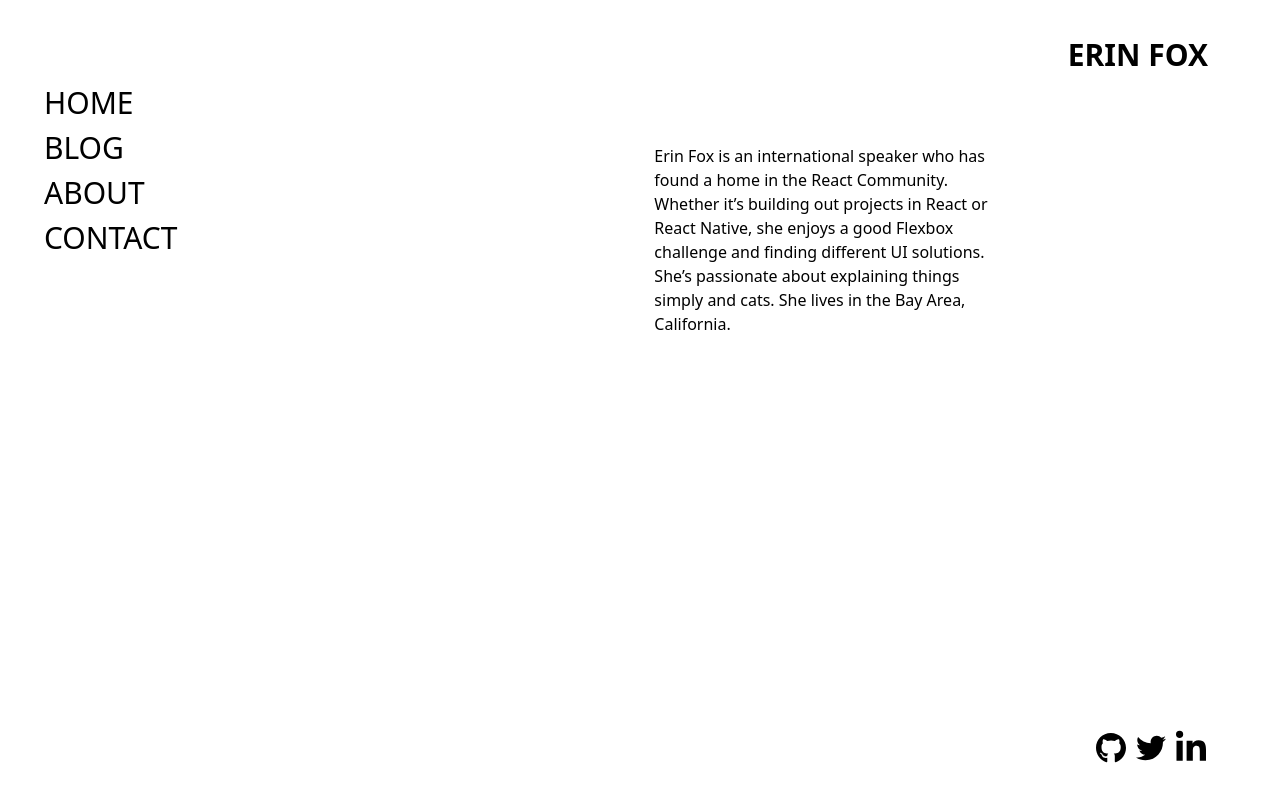
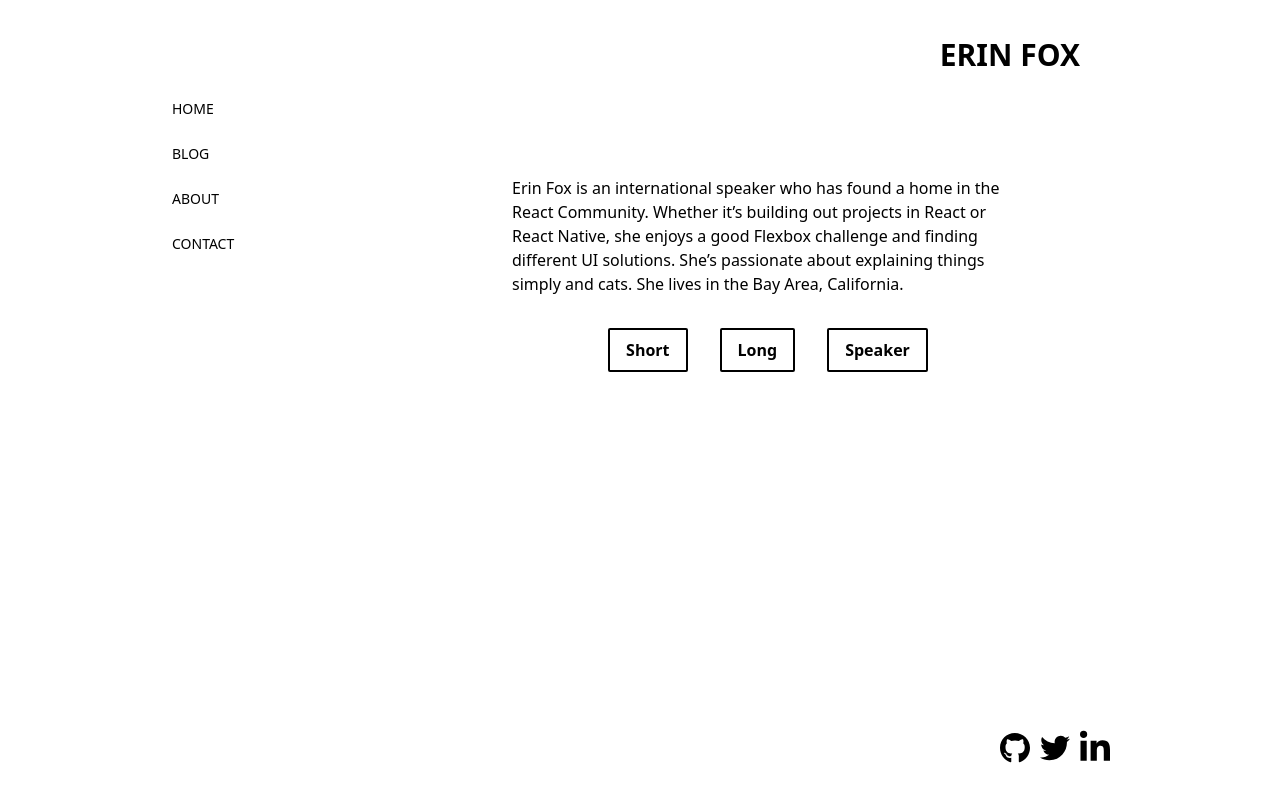
Before and after one commit to erinfox/erinfox-codes, a Gatsby site: page /about in a window 1280 px wide. Built offline with nearby package versions, Linux system fonts and the light colour scheme; Gatsby itself is replaced by a stand-in of ours.

Commit message:
about buttons

```diff
--- a/gatsby-config.js
+++ b/gatsby-config.js
@@ -46,7 +46,7 @@ module.exports = {
         background_color: `#663399`,
         theme_color: `#663399`,
         display: `minimal-ui`,
-        icon: `src/images/fox.png`, // This path is relative to the root of the site.
+        icon: `src/images/fox.png`,
       },
     },
     `gatsby-plugin-react-helmet`,
@@ -58,8 +58,12 @@ module.exports = {
         postCssPlugins: [require(`tailwindcss`)],
       },
     },
-    // this (optional) plugin enables Progressive Web App + Offline functionality
-    // To learn more, visit: https://gatsby.dev/offline
-    // `gatsby-plugin-offline`,
+    // {
+    //   resolve: `gatsby-plugin-google-analytics`,
+    //   options: {
+    //     // replace "UA-XXXXXXXXX-X" with your own Tracking ID
+    //     trackingId: "UA-XXXXXXXXX-X",
+    //   },
+    // },
   ],
 }
--- a/package.json
+++ b/package.json
@@ -7,6 +7,7 @@
   "dependencies": {
     "gatsby": "^2.23.12",
     "gatsby-image": "^2.4.9",
+    "gatsby-plugin-google-analytics": "^2.3.13",
     "gatsby-plugin-manifest": "^2.4.14",
     "gatsby-plugin-offline": "^3.2.13",
     "gatsby-plugin-postcss": "^2.3.11",
@@ -19,7 +20,8 @@
     "react": "^16.12.0",
     "react-dom": "^16.12.0",
     "react-helmet": "^6.1.0",
-    "react-icons": "^3.10.0"
+    "react-icons": "^3.10.0",
+    "save": "^2.4.0"
   },
   "devDependencies": {
     "prettier": "2.0.5",
--- a/src/components/layout.js
+++ b/src/components/layout.js
@@ -24,13 +24,13 @@ const Layout = ({ children }) => {
   `)
 
   return (
-    <div className="mx-8 h-screen">
+    <div className="mx-40 h-screen">
       <div className="text-3xl font-semibold flex justify-center md:justify-end mx-10 my-10">
         <Link className="md:fixed absolute top-0 md:mt-8 sm:insert-x-0 " to="/">
           ERIN FOX
         </Link>
       </div>
-      <div className="flex items-center flex-wrap sm:h-screen sm:flex-no-wrap sm:items-start">
+      <div className="flex-wrap sm:h-screen sm:items-start">
         <div className=" sm:hidden pl-2 absolute top-0 right-0 mr-2 mt-2">
           <button
             onClick={() => toggleExpansion(!isExpanded)}
@@ -50,7 +50,7 @@ const Layout = ({ children }) => {
             isExpanded ? `block` : `hidden`
           } w-full flex-grow sm:block `}
         >
-          <div className="text-sm flex flex-col items-center justify-center sm:pr-16 sm:fixed">
+          <div className="text-sm flex flex-col items-center justify-center sm:fixed">
             <Nav
               menuLinks={data.site.siteMetadata.menuLinks}
               siteTitle={data.site.siteMetadata.title}
@@ -59,7 +59,7 @@ const Layout = ({ children }) => {
         </div>
         <main>{children}</main>
       </div>
-      <div className="fixed bottom-0 right-0 flex flex-row md:pr-16 md:pb-8">
+      <div className="fixed bottom-0 right-0 flex flex-row md:pr-40 md:pb-8">
         <Link to={`https://github.com/erinfox`}>
           <FaGithub
             style={{ height: "40", width: "40", paddingRight: "10px" }}
--- a/src/components/nav.js
+++ b/src/components/nav.js
@@ -17,7 +17,7 @@ const Nav = ({ siteTitle, menuLinks }) => (
         >
           <Link
             style={{ color: `black` }}
-            className="focus:outline-none focus:shadow-outline"
+            className="focus:outline-none focus:shadow-outline text-sm"
             to={link.link}
           >
             {link.name}
--- a/src/hooks/screen-width.js
+++ /dev/null
@@ -1,32 +0,0 @@
-import { useState, useEffect } from "react"
-import debounce from "lodash/debounce"
-
-/**
- * returns the screen's dimensions, calculated after a debounce
- * which is configurable, but defaults to 300ms
- *
- * @param {debounce} ms to debounce calcuation
- */
-
-const useScreenDimensions = (delay = 300) => {
-  const getDimensions = () => {
-    return {
-      width: typeof window !== "undefined" && window.innerWidth,
-      height: typeof window !== "undefined" && window.innerHeight,
-    }
-  }
-
-  const [{ width, height }, setDimensions] = useState(getDimensions)
-
-  const debouncedHandler = debounce(() => setDimensions(getDimensions()), delay)
-
-  useEffect(() => {
-    window.addEventListener("resize", debouncedHandler)
-
-    return () => window.removeEventListener("resize", debouncedHandler)
-  }, [])
-
-  return { width, height }
-}
-
-export default useScreenDimensions
--- a/src/pages/about.js
+++ b/src/pages/about.js
@@ -7,12 +7,25 @@ import SEO from "../components/seo"
 const AboutPage = () => (
   <Layout>
     <SEO title="About" />
-    <div className="mt-2 mx-2 md:mt-16 md:mx-64">
-      Erin Fox is an international speaker who has found a home in the React
-      Community. Whether it’s building out projects in React or React Native,
-      she enjoys a good Flexbox challenge and finding different UI solutions.
-      She’s passionate about explaining things simply and cats. She lives in the
-      Bay Area, California.
+    <div className="sm:ml-64 sm:pt-24 flex justify-center flex-col">
+      <p className="mx-24">
+        Erin Fox is an international speaker who has found a home in the React
+        Community. Whether it’s building out projects in React or React Native,
+        she enjoys a good Flexbox challenge and finding different UI solutions.
+        She’s passionate about explaining things simply and cats. She lives in
+        the Bay Area, California.
+      </p>
+      <div className="flex items-center justify-center mt-8">
+        <button className="px-4 py-2 font-bold border-solid border-2 border-black bg-white hover:bg-black rounded-sm text-black hover:text-white">
+          Short
+        </button>
+        <button className="mx-8 px-4 py-2 font-bold border-solid border-2 border-black bg-white hover:bg-black rounded-sm text-black hover:text-white">
+          Long
+        </button>
+        <button className="px-4 py-2 font-bold border-solid border-2 border-black bg-white hover:bg-black rounded-sm text-black hover:text-white">
+          Speaker
+        </button>
+      </div>
     </div>
   </Layout>
 )
```
Also changed, not shown: 1 other file.
